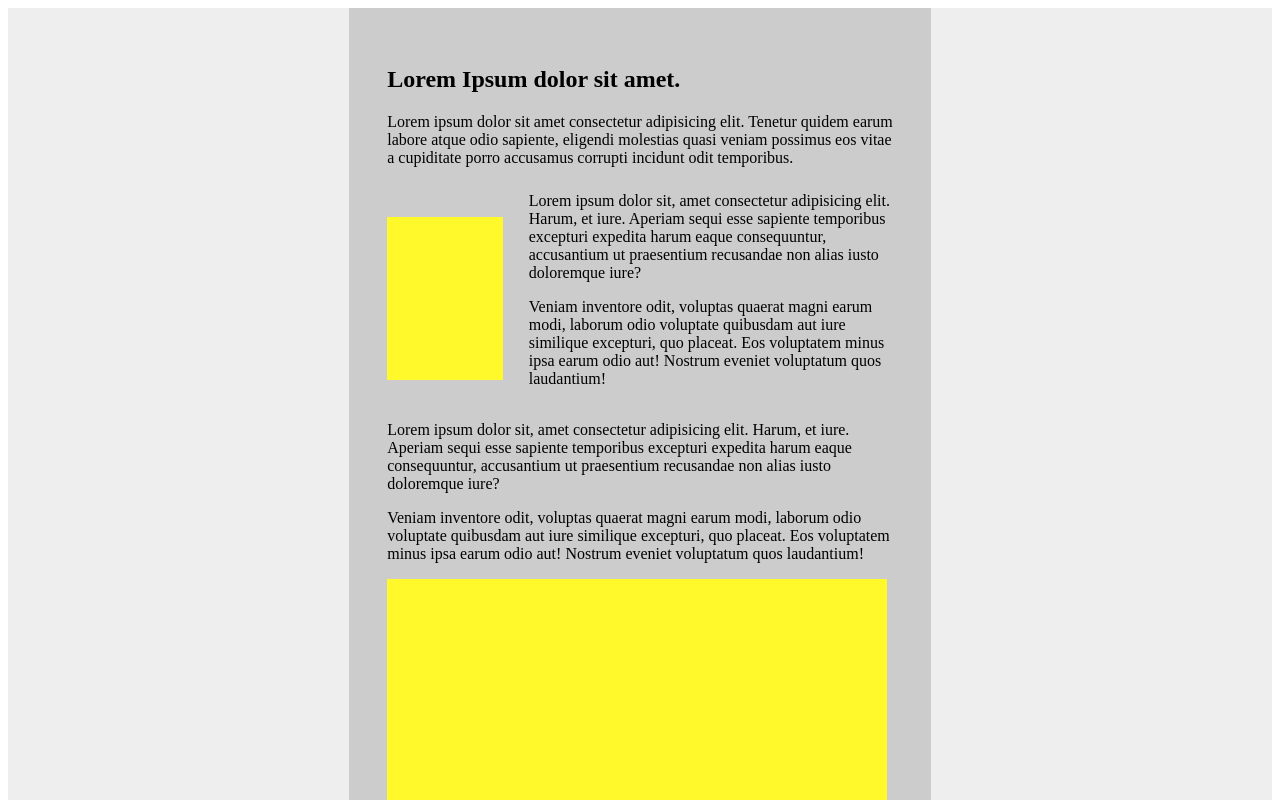
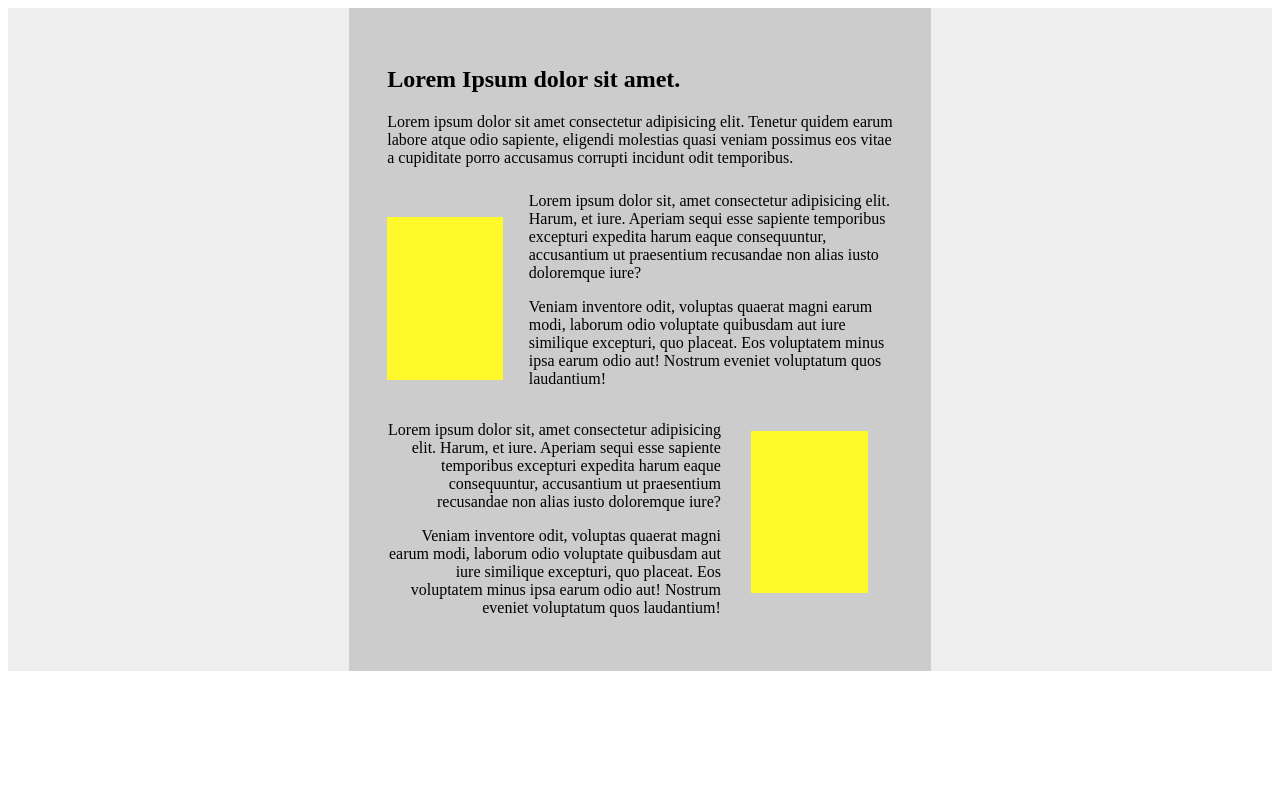
Before and after one commit to silviadenegri/float, a plain HTML site: page index.html in a window 1280 px wide. Shown: the top 800 px of the page. Drawn offline with Linux system fonts and the light colour scheme.

Commit message:
modify css

```diff
--- a/styleshit.css
+++ b/styleshit.css
@@ -1,7 +1,8 @@
 .wrapper {
   background-color:#eeeeee;
   width:100%;
-  height: auto;;
+  margin:0px;
+  height: 100%;
 }
 
 .square {
@@ -17,6 +18,7 @@
   float:left;
   width:23%;
   margin: 5% 5% 5% 0%;
+
 }
 
 .text-left{
@@ -27,10 +29,14 @@
   clear:both;
 }
 
-.yellow-right .img {
+.yellow-right img {
   width:23%;
   margin: 5% 5% 5% 0%;
+  float:right;
 }
 
 .text-right{
+  float:left;
+  width: 66%;
+  text-align:right;
 }
```
